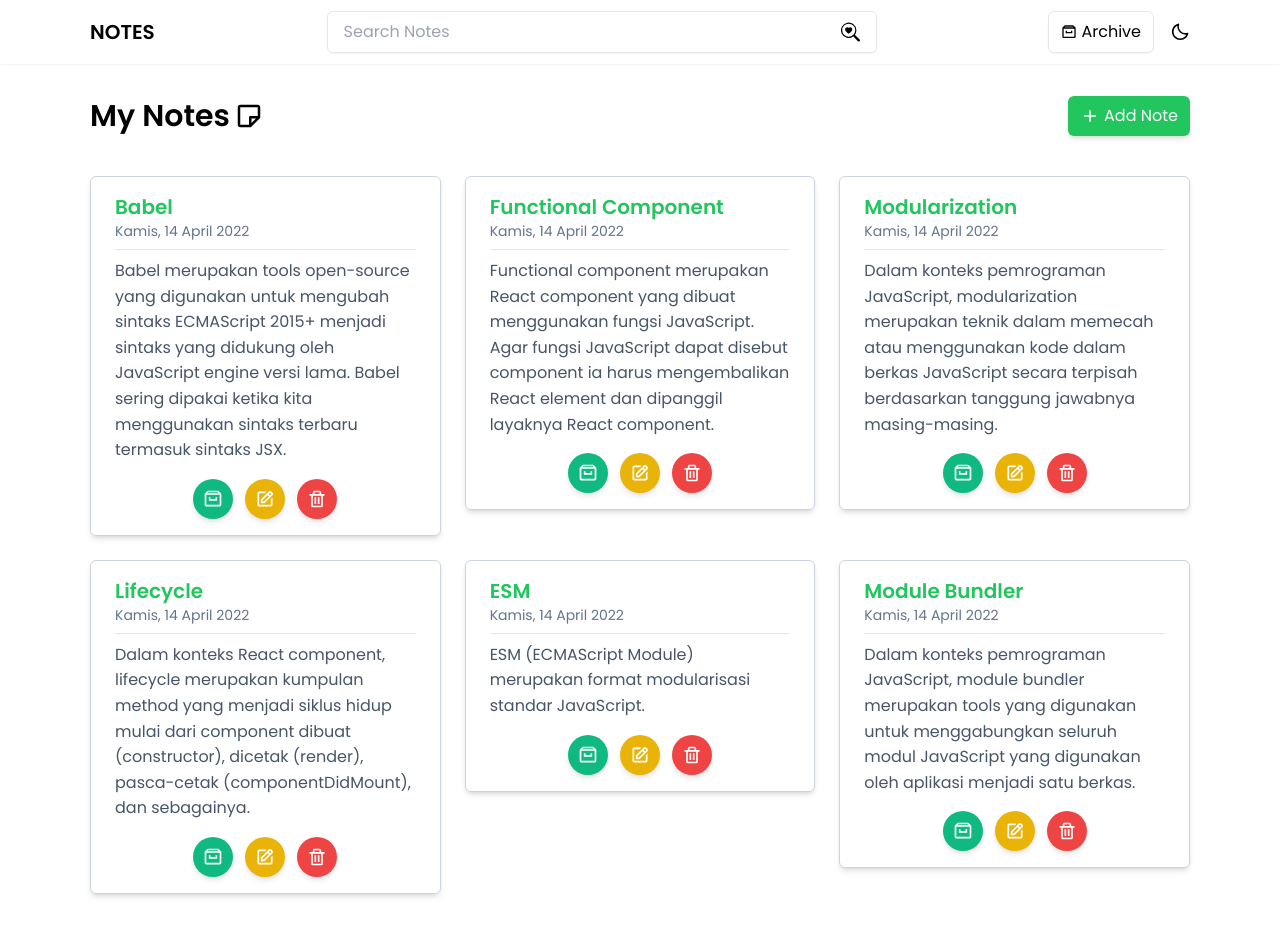
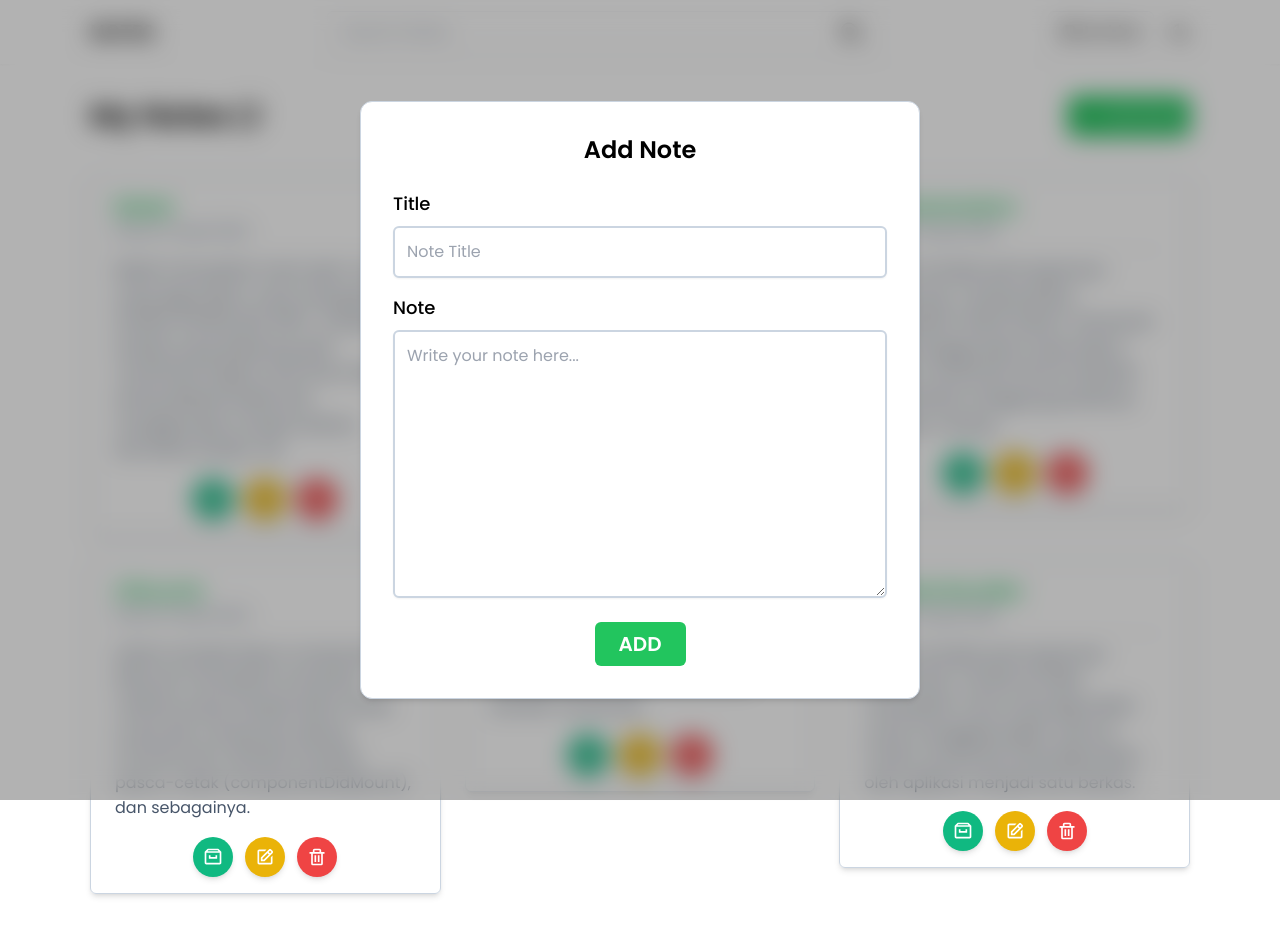
Before and after one commit to msuryaditriputraR/Dicoding-Project, a React (Vite) app in the folder React/Dasar/react-notes/: page / in a window 1280 px wide. Both pictures are taken after a click on the button "Add Note". Built offline with nearby package versions, Linux system fonts and the light colour scheme.

Commit message:
add: modalData

```diff
--- a/React/Dasar/react-notes/src/components/Content.jsx
+++ b/React/Dasar/react-notes/src/components/Content.jsx
@@ -4,6 +4,7 @@ import getInitialData from "../utils/getInitialData";
 import NoteCard from "./NoteCard";
 import EmptyData from "./EmptyData";
 import ModalDelete from "./modals/modalDelete";
+import ModalData from "./modals/ModalData";
 
 export const Content = ({ isArchivePage }) => {
     const [data, setData] = useState(getInitialData() || []);
@@ -58,7 +59,10 @@ export const Content = ({ isArchivePage }) => {
                     </h2>
 
                     {!isArchivePage && (
-                        <button className="inline-flex items-center gap-x-1 bg-green-500 px-3 py-2 rounded-md text-white shadow-md">
+                        <button
+                            className="inline-flex items-center gap-x-1 bg-green-500 px-3 py-2 rounded-md text-white shadow-md"
+                            onClick={() => handleModal("modalAdd", true)}
+                        >
                             <BiPlus className="text-xl" /> Add Note
                         </button>
                     )}
@@ -102,6 +106,7 @@ export const Content = ({ isArchivePage }) => {
                         handleDelete={handleDelete}
                     />
                 )}
+                {openModal.modalAdd && <ModalData />}
             </div>
         </section>
     );
--- /dev/null
+++ b/React/Dasar/react-notes/src/components/modals/ModalData.jsx
@@ -0,0 +1,54 @@
+const ModalData = () => {
+    return (
+        <div className="fixed left-0 top-0 right-0 bottom-0 backdrop-blur-md bg-black/30 grid place-items-center z-50">
+            <article className="bg-white p-8 border border-slate-300 rounded-xl shadow-md min-w-[560px]">
+                <h2 className="text-2xl font-semibold text-center">Add Note</h2>
+                <form>
+                    <div className="my-6">
+                        <div className="flex flex-col gap-y-2 mb-4">
+                            <label
+                                htmlFor="title"
+                                className="font-medium text-lg"
+                            >
+                                Title
+                            </label>
+                            <input
+                                type="text"
+                                placeholder="Note Title"
+                                id="title"
+                                className="border-2 border-slate-300 p-3 outline-green-500 shadow-sm rounded-md"
+                                required
+                            />
+                        </div>
+                        <div className="flex flex-col gap-y-2">
+                            <label
+                                htmlFor="note"
+                                className="font-medium text-lg"
+                            >
+                                Note
+                            </label>
+                            <textarea
+                                id="note"
+                                cols="30"
+                                rows="10"
+                                placeholder="Write your note here..."
+                                className="border-2 border-slate-300 p-3 outline-green-500 shadow-sm rounded-md"
+                                required
+                            ></textarea>
+                        </div>
+                    </div>
+                    <div className="text-center">
+                        <button
+                            className="bg-green-500 text-white py-2 px-6 uppercase font-semibold text-xl rounded-md"
+                            type="submit"
+                        >
+                            Add
+                        </button>
+                    </div>
+                </form>
+            </article>
+        </div>
+    );
+};
+
+export default ModalData;
```
